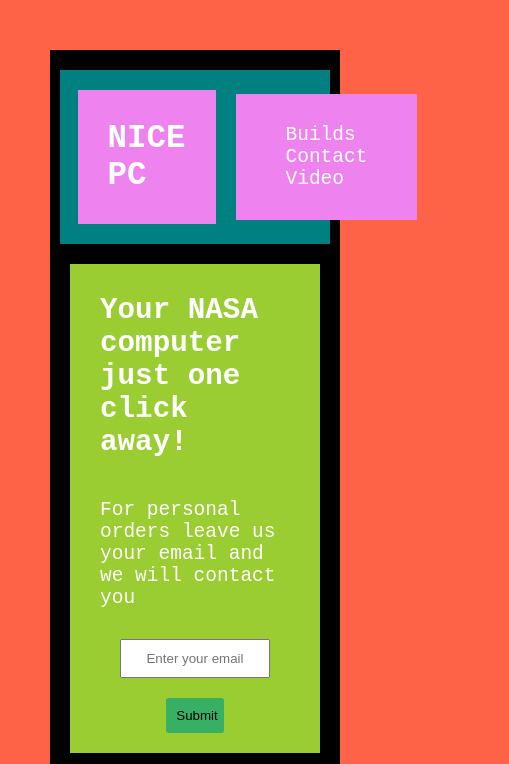
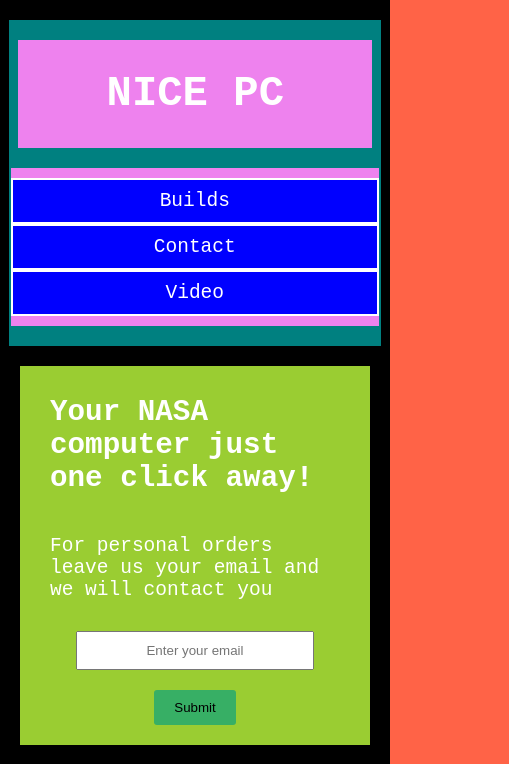
Before and after one commit to LCisternas/product-page, a plain HTML site: page index.html in a window 390 px wide. Shown: the top 764 px of the page, 509 px wide, since content can reach past the window. Drawn offline with Linux system fonts and the light colour scheme.

Commit message:
starting media queries

```diff
--- a/index.html
+++ b/index.html
@@ -14,11 +14,11 @@
                 <h2>NICE PC</h2>
             </div>
             <nav class="nav-bar">
-                <div class="nav-link">
-                    <a href="#">Builds</a>
-                    <a href="#">Contact</a>
-                    <a href="#">Video</a>
-                </div>
+
+                <a class="a-1" href="#">Builds</a>
+                <a class="a-2" href="#">Contact</a>
+                <a class="a-3" href="#">Video</a>
+
             </nav>
         </header>
         <form class="form-1">
@@ -42,7 +42,8 @@
                 <p>Lorem ipsum dolor, sit amet consectetur adipisicing.</p>
             </div>
         </div>
-        <video src="/videos/Lian Li Gaming PC Build - Time Lapse.mp4" type="video/mp4" controls></video>
+
+        <iframe width="560" height="315" src="https://www.youtube.com/embed/wl00f0EjZHs" frameborder="0" allow="accelerometer; autoplay; clipboard-write; encrypted-media; gyroscope; picture-in-picture" allowfullscreen></iframe>
 
         <div class="suscriptions">
             <div class="suscription-1">
--- a/style.css
+++ b/style.css
@@ -1,7 +1,6 @@
 * {
     margin: 10px;
     padding: 10px;
-    box-sizing: border-box;
     text-decoration: none;
 }
 body {
@@ -20,7 +19,7 @@ header {
     background-color: teal;
     display: flex;
     justify-content: space-between;
-    width: 100%;
+    width: 95%;
     align-items: center;
 }
 header h2 {
@@ -40,6 +39,9 @@ header a:hover {
 .nav-bar {
     background-color: violet;
     margin-right: 3%;
+    display: flex;
+    flex-direction: column;
+    align-items: center;
 }
 .form-1 {
     background-color: yellowgreen;
@@ -85,9 +87,8 @@ header a:hover {
 .service p {
     font-size: 1.3em;
 }
-video {
-    background-color: white;
-    width: 60%;
+iframe {
+    width: 45%;
 }
 .suscriptions {
     background-color: cornflowerblue;
@@ -104,6 +105,7 @@ video {
 .suscription-1 li {
     text-align: left;
     font-size: 0.85em;
+    padding: 4px;
 }
 .suscription-2 {
     background-color: crimson;
@@ -113,6 +115,7 @@ video {
 .suscription-2 li {
     text-align: left;
     font-size: 0.85em;
+    padding: 4px;
 }
 .suscription-3 {
     background-color: crimson;
@@ -122,6 +125,7 @@ video {
 .suscription-3 li {
     text-align: left;
     font-size: 0.85em;
+    padding: 4px;
 }
 .suscriptions button {
     width: 50%;
@@ -170,3 +174,37 @@ video {
     margin: 2px;
     padding: 2px;
 }
+
+/*MEDIA QUERIES*/
+
+@media all and (min-width: 320px) and (max-width: 480px) {
+    html {
+        margin: 0px;
+        padding: 0px;
+    }
+    body {
+        margin: 0px;
+        padding: 0px;
+    }
+    .container {
+        margin: 0px;
+    }
+    header {
+        flex-direction: column;
+    }
+    .logo {
+        width: 95%;
+        text-align: center;
+        font-size: 1.3em;
+    }
+    .nav-bar {
+        text-align: center;
+        width: 99%;
+    }
+    .nav-bar a {
+        margin: 0px;
+        width: 99%;
+        background-color: blue;
+        border: white solid 2px;
+    }
+}
```
